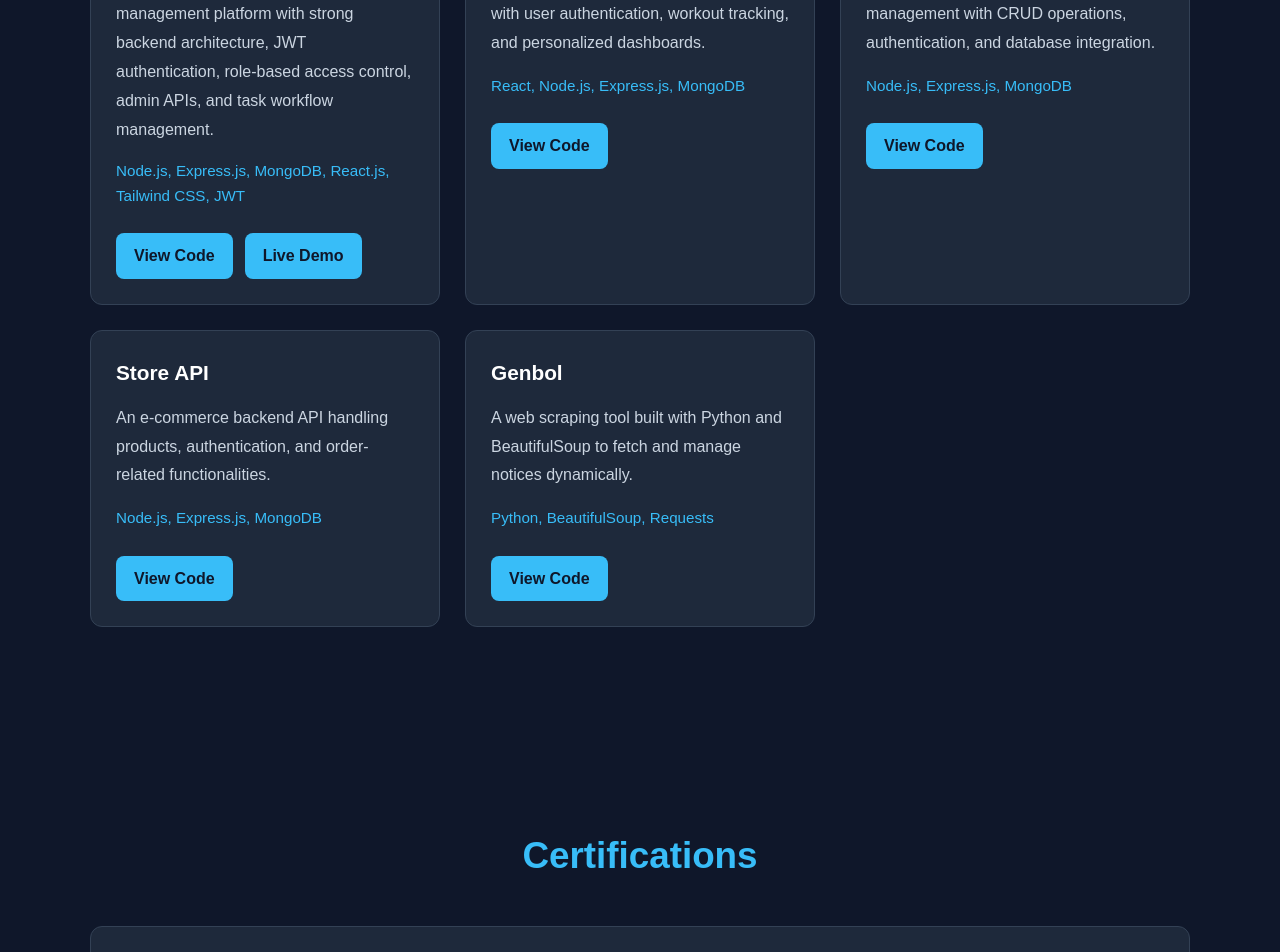
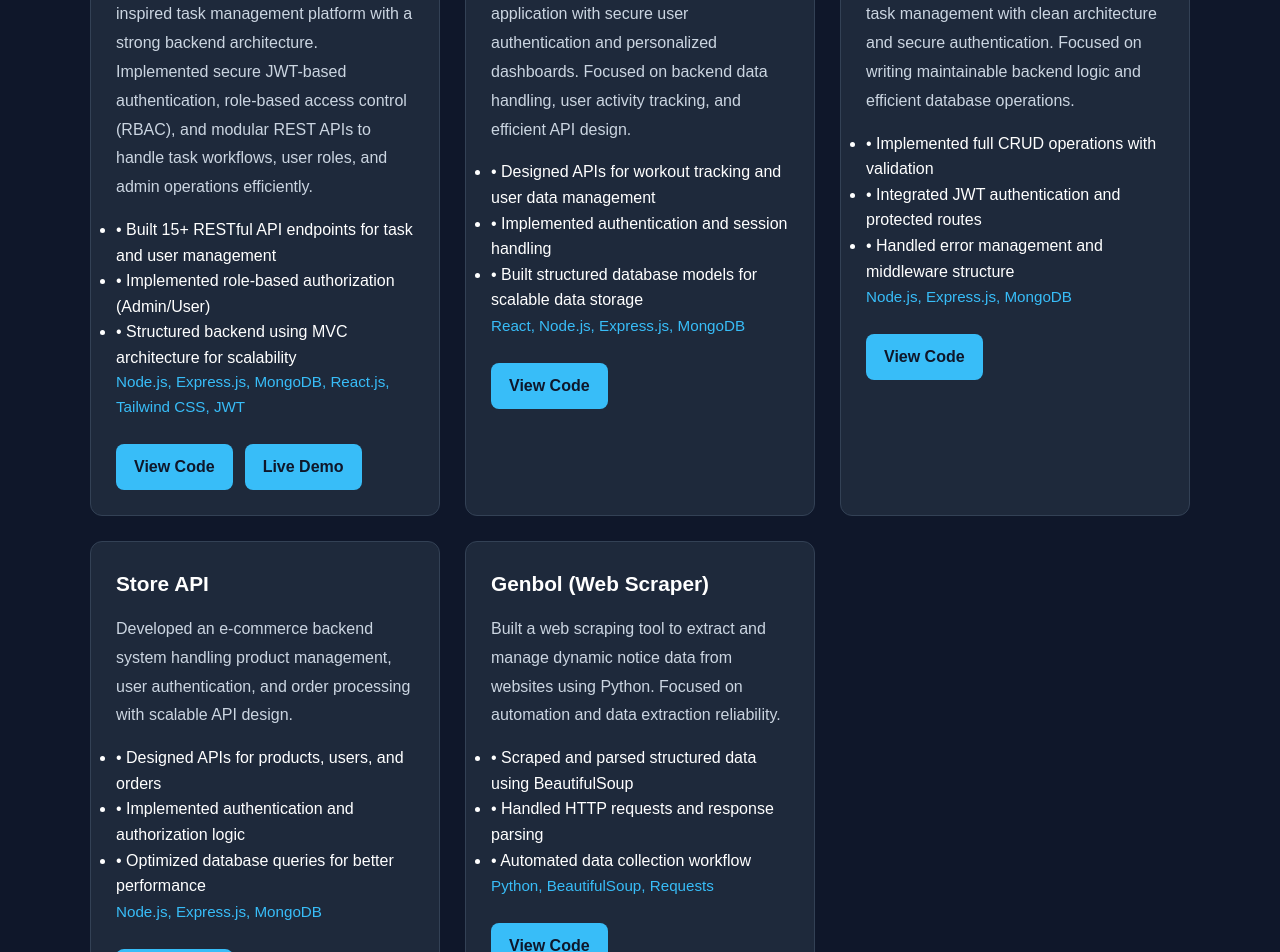
Before and after one commit to ujwal284/Portfolio_, a React (Vite) app in the folder frontend/: page / in a window 1280 px wide. Shown: the part 2140-3092 px from the top of the page. Built offline with nearby package versions, Linux system fonts and the light colour scheme.

Commit message:
feat: Enhance Projects component with detailed descriptions and highlights for each project

```diff
--- a/frontend/src/components/Projects.jsx
+++ b/frontend/src/components/Projects.jsx
@@ -3,7 +3,12 @@ function Projects() {
     {
       title: "Task Flow",
       description:
-        "A Jira-inspired full-stack task management platform with strong backend architecture, JWT authentication, role-based access control, admin APIs, and task workflow management.",
+        "Designed and developed a scalable Jira-inspired task management platform with a strong backend architecture. Implemented secure JWT-based authentication, role-based access control (RBAC), and modular REST APIs to handle task workflows, user roles, and admin operations efficiently.",
+      highlights: [
+        "Built 15+ RESTful API endpoints for task and user management",
+        "Implemented role-based authorization (Admin/User)",
+        "Structured backend using MVC architecture for scalability",
+      ],
       tech: "Node.js, Express.js, MongoDB, React.js, Tailwind CSS, JWT",
       github: "https://github.com/ujwal284/TaskFlow-Full-Stack-Task-Management-App",
       live: "https://task-flow-full-stack-task-managemen.vercel.app/",
@@ -11,28 +16,48 @@ function Projects() {
     {
       title: "Fit Sync",
       description:
-        "A MERN stack fitness tracking application with user authentication, workout tracking, and personalized dashboards.",
+        "Developed a full-stack fitness tracking application with secure user authentication and personalized dashboards. Focused on backend data handling, user activity tracking, and efficient API design.",
+      highlights: [
+        "Designed APIs for workout tracking and user data management",
+        "Implemented authentication and session handling",
+        "Built structured database models for scalable data storage",
+      ],
       tech: "React, Node.js, Express.js, MongoDB",
       github: "https://github.com/ujwal284/Dissertation-Project",
     },
     {
       title: "Task Manager API",
       description:
-        "A RESTful backend API for task management with CRUD operations, authentication, and database integration.",
+        "Built a production-ready RESTful API for task management with clean architecture and secure authentication. Focused on writing maintainable backend logic and efficient database operations.",
+      highlights: [
+        "Implemented full CRUD operations with validation",
+        "Integrated JWT authentication and protected routes",
+        "Handled error management and middleware structure",
+      ],
       tech: "Node.js, Express.js, MongoDB",
       github: "https://github.com/ujwal284/Task-Manager-Api",
     },
     {
       title: "Store API",
       description:
-        "An e-commerce backend API handling products, authentication, and order-related functionalities.",
+        "Developed an e-commerce backend system handling product management, user authentication, and order processing with scalable API design.",
+      highlights: [
+        "Designed APIs for products, users, and orders",
+        "Implemented authentication and authorization logic",
+        "Optimized database queries for better performance",
+      ],
       tech: "Node.js, Express.js, MongoDB",
       github: "https://github.com/ujwal284/Store-Api",
     },
     {
-      title: "Genbol",
+      title: "Genbol (Web Scraper)",
       description:
-        "A web scraping tool built with Python and BeautifulSoup to fetch and manage notices dynamically.",
+        "Built a web scraping tool to extract and manage dynamic notice data from websites using Python. Focused on automation and data extraction reliability.",
+      highlights: [
+        "Scraped and parsed structured data using BeautifulSoup",
+        "Handled HTTP requests and response parsing",
+        "Automated data collection workflow",
+      ],
       tech: "Python, BeautifulSoup, Requests",
       github: "https://github.com/ujwal284",
     },
@@ -47,6 +72,13 @@ function Projects() {
             <div className="project-card" key={index}>
               <h3>{project.title}</h3>
               <p>{project.description}</p>
+
+              <ul>
+                {project.highlights.map((point, i) => (
+                  <li key={i}>• {point}</li>
+                ))}
+              </ul>
+
               <span>{project.tech}</span>
 
               <div className="project-links">
```
